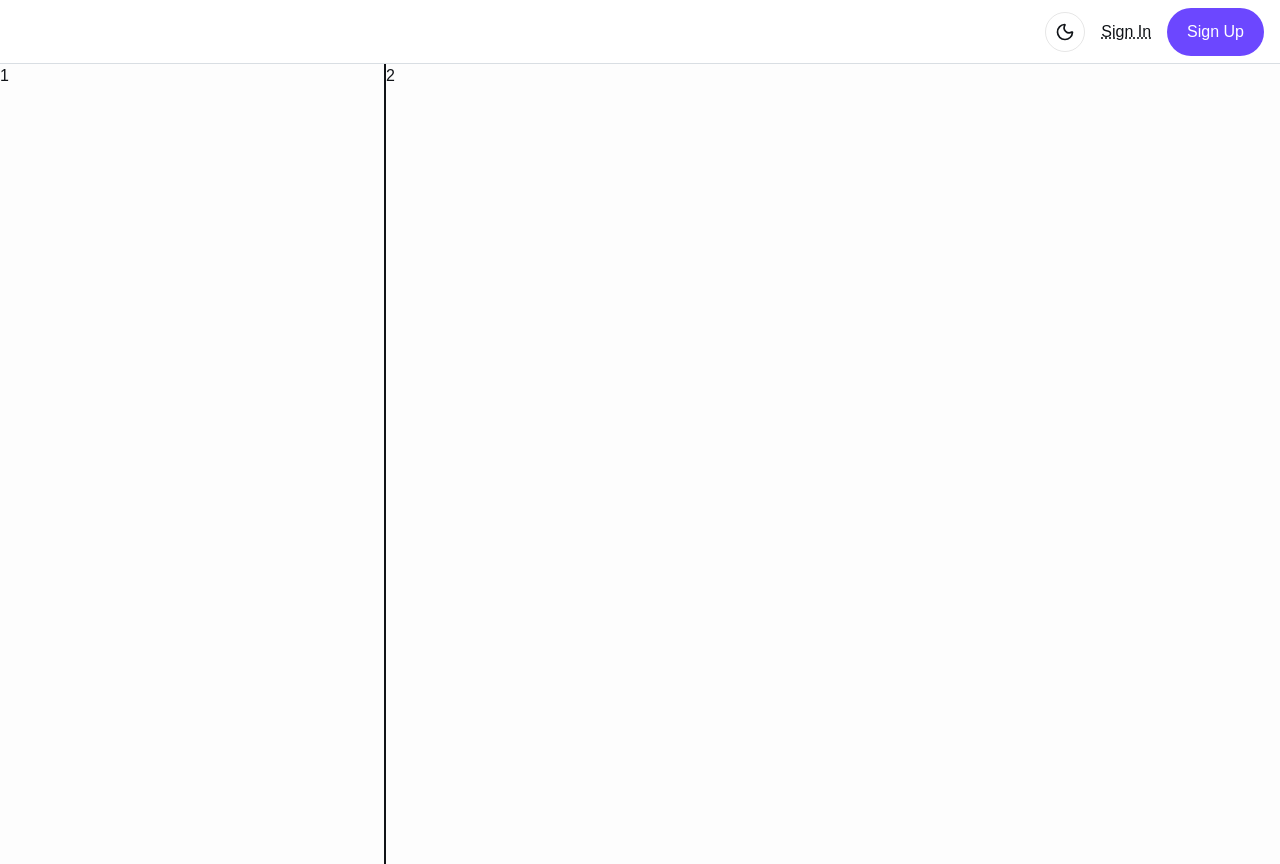
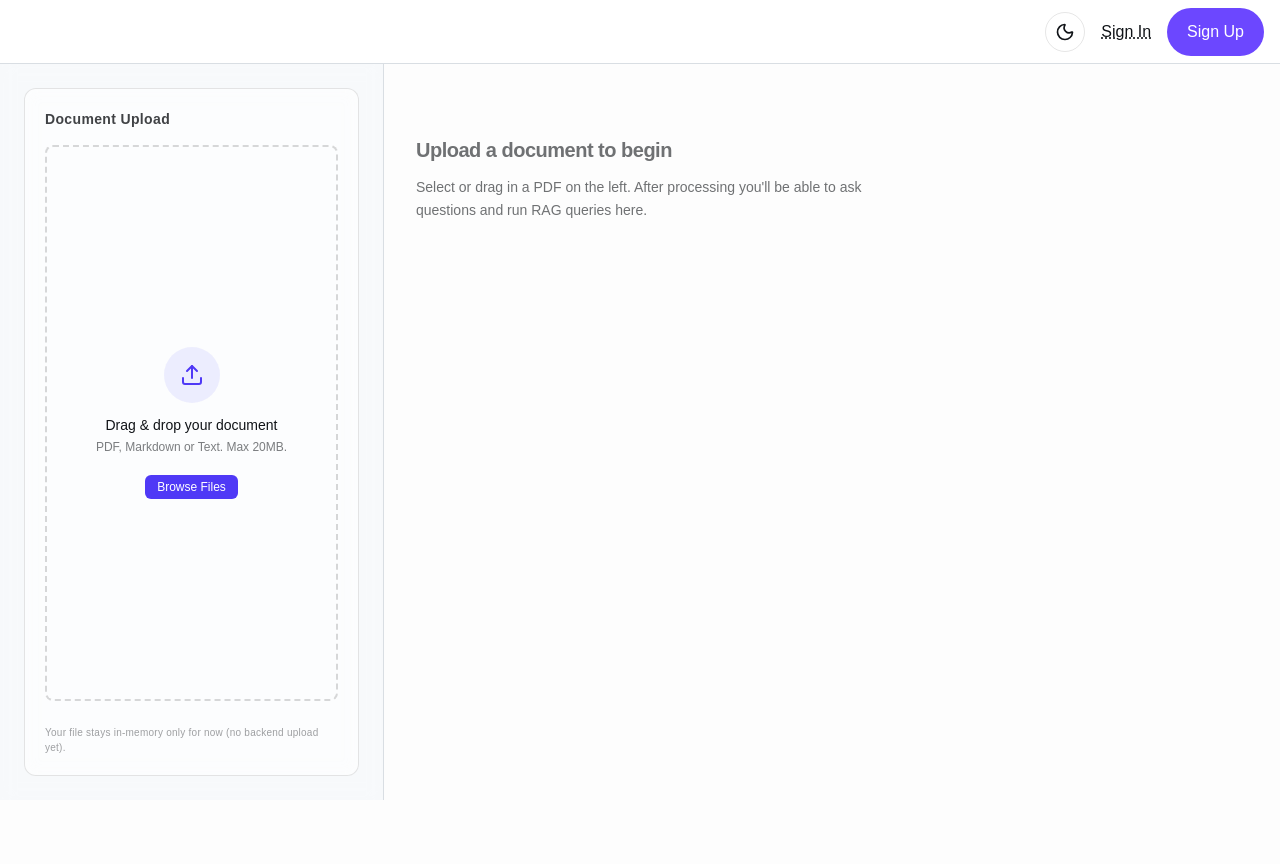
Before and after one commit to AbhinavMishra32/pdf-rag, a Next.js app: page / in a window 1280 px wide. After the commit the page ends 800 px from the top, so only its background shows below. Built offline with nearby package versions, Linux system fonts and the light colour scheme; no server answers.

Commit message:
basic in-memory file uploading

```diff
--- a/src/app/page.tsx
+++ b/src/app/page.tsx
@@ -1,12 +1,46 @@
-import Image from "next/image";
+
+"use client"
+import FileUpload from "@/components/file-upload";
+import { useState } from "react";
 
 export default function Home() {
+  const [uploadedFile, setUploadedFile] = useState<File | null>(null)
+  const handleUpload = (files: File[]) => {
+    const file = files[0]
+    setUploadedFile(file)
+    console.log('Uploaded file:', file)
+  }
+
   return (
-    <>
-    <div className="min-h-screen w-screen flex">
-      <div className="w-[30vw] min-h-screen">1</div>
-      <div className="w-[70vw] min-h-screen border-l-2">2</div>
+    <div className="min-h-[calc(100vh-4rem)] w-screen flex">
+      <aside className="w-[30vw] min-h-full p-4 xl:p-6 border-r border-[var(--border-color)] bg-[var(--surface-alt)]/50 dark:bg-[var(--surface-alt)]/40 backdrop-blur-sm flex flex-col">
+        <FileUpload
+          file={uploadedFile}
+          onFileChange={setUploadedFile}
+          onUpload={handleUpload}
+        />
+      </aside>
+      <main className="w-[70vw] min-h-full">
+        <div className="h-full p-8">
+          {!uploadedFile && (
+            <div className="mt-10 text-sm text-[var(--foreground)]/60 max-w-md leading-relaxed">
+              <h1 className="text-xl font-semibold mb-3 tracking-tight">Upload a document to begin</h1>
+              Select or drag in a PDF on the left. After processing you'll be able to ask questions and run RAG queries here.
+            </div>
+          )}
+          {uploadedFile && (
+            <div className="space-y-6">
+              <div>
+                <h1 className="text-xl font-semibold tracking-tight">Document Ready</h1>
+                <p className="text-sm text-[var(--foreground)]/60 mt-1">{uploadedFile.name}</p>
+              </div>
+              <div className="rounded-lg border border-[var(--border-color)] p-6 text-sm text-[var(--foreground)]/70 bg-[var(--surface)]/60 backdrop-blur-sm">
+                Chat / analysis UI will appear here next.
+              </div>
+            </div>
+          )}
+        </div>
+      </main>
     </div>
-    </>
   );
 }
--- /dev/null
+++ b/src/components/file-upload.tsx
@@ -0,0 +1,133 @@
+'use client'
+
+import { Upload, File, X, Loader2 } from 'lucide-react'
+import React from 'react'
+
+type Props = {
+    onUpload?: (files: File[]) => void
+    file?: File | null
+    onFileChange?: (file: File | null) => void
+    multiple?: boolean
+}
+
+const bytes = (n: number) => {
+    if (n < 1024) return n + ' B'
+    const kb = n / 1024
+    if (kb < 1024) return kb.toFixed(1) + ' KB'
+    const mb = kb / 1024
+    return mb.toFixed(2) + ' MB'
+}
+
+export default function FileUpload({ onUpload, file: externalFile, onFileChange, multiple }: Props) {
+    const [internalFile, setInternalFile] = React.useState<File | null>(externalFile || null)
+    const [dragActive, setDragActive] = React.useState(false)
+    const [uploading, setUploading] = React.useState(false)
+    const file = externalFile ?? internalFile
+
+    const setFile = (f: File | null) => {
+        if (!externalFile) setInternalFile(f)
+        onFileChange?.(f)
+    }
+
+    const handleFiles = (files: FileList | null) => {
+        if (!files || !files.length) return
+        const list = Array.from(files)
+        const pdf = list.find(f => f.type === 'application/pdf') || list[0]
+        setFile(pdf)
+    }
+
+    const onInputChange = (e: React.ChangeEvent<HTMLInputElement>) => {
+        handleFiles(e.target.files)
+    }
+
+    const onDrop = (e: React.DragEvent) => {
+        e.preventDefault()
+        e.stopPropagation()
+        setDragActive(false)
+        handleFiles(e.dataTransfer.files)
+    }
+
+    const onDrag = (e: React.DragEvent) => {
+        e.preventDefault()
+        e.stopPropagation()
+        if (e.type === 'dragenter' || e.type === 'dragover') setDragActive(true)
+        else if (e.type === 'dragleave') setDragActive(false)
+    }
+
+    const doUpload = async () => {
+        if (!file) return
+        setUploading(true)
+        if (onUpload) {
+            onUpload([file])
+        } else {
+            console.log('onUpload not provided. File:', file)
+        }
+        await new Promise(r => setTimeout(r, 200))
+        setUploading(false)
+    }
+
+    const reset = () => setFile(null)
+
+    return (
+        <div className="flex flex-col h-full">
+            <div className="flex-1 rounded-xl border border-black/10 dark:border-white/10 bg-[var(--surface)]/70 dark:bg-[var(--surface)]/60 backdrop-blur-sm p-5 flex flex-col">
+                <h2 className="text-sm font-semibold tracking-wide text-[var(--foreground)]/80 mb-4">Document Upload</h2>
+                {!file && (
+                    <label
+                        onDragEnter={onDrag}
+                        onDragOver={onDrag}
+                        onDragLeave={onDrag}
+                        onDrop={onDrop}
+                        className={`group relative flex flex-col grow items-center justify-center gap-3 rounded-lg border-2 border-dashed transition-colors cursor-pointer select-none px-4 text-center outline-none focus-visible:ring-2 focus-visible:ring-indigo-500/50 focus-visible:border-indigo-500/70 ${dragActive ? 'border-indigo-500 bg-indigo-500/5 dark:bg-indigo-400/5' : 'border-black/15 dark:border-white/15 hover:border-indigo-400/60 dark:hover:border-indigo-400/60'}`}
+                    >
+                        <input type="file" className="hidden" onChange={onInputChange} accept="application/pdf,.pdf,.txt,.md" />
+                        <div className="h-14 w-14 rounded-full bg-indigo-500/10 dark:bg-indigo-400/10 flex items-center justify-center text-indigo-600 dark:text-indigo-300 group-hover:bg-indigo-500/15 dark:group-hover:bg-indigo-400/20 transition-colors">
+                            <Upload className="h-6 w-6" />
+                        </div>
+                        <div className="space-y-1">
+                            <p className="text-sm font-medium">Drag & drop your document</p>
+                            <p className="text-xs text-[var(--foreground)]/55">PDF, Markdown or Text. Max 20MB.</p>
+                        </div>
+                        <span className="inline-block rounded-md bg-indigo-600 text-white text-xs font-medium px-3 py-1 mt-2 group-hover:bg-indigo-500">
+                            Browse Files
+                        </span>
+                    </label>
+                )}
+                                {file && (
+                    <div className="flex flex-col grow">
+                        <div className="flex items-start gap-3 rounded-md border border-black/10 dark:border-white/10 p-3 bg-[var(--surface-alt)]/60">
+                            <div className="h-10 w-10 rounded-md bg-indigo-500/15 dark:bg-indigo-400/15 flex items-center justify-center">
+                                <File className="h-5 w-5 text-indigo-600 dark:text-indigo-300" />
+                            </div>
+                            <div className="min-w-0 flex-1">
+                                <p className="text-sm font-medium truncate" title={file.name}>{file.name}</p>
+                                <p className="text-xs text-[var(--foreground)]/60">{file.type || 'Unknown'} · {bytes(file.size)}</p>
+                            </div>
+                            <button onClick={reset} aria-label="Remove file" className="p-1 rounded-md hover:bg-black/5 dark:hover:bg-white/10 transition-colors">
+                                <X className="h-4 w-4" />
+                            </button>
+                        </div>
+                        <div className="mt-auto pt-6 flex flex-col gap-3">
+                            <button
+                                onClick={doUpload}
+                                disabled={!file || uploading}
+                                className="inline-flex items-center justify-center gap-2 rounded-md bg-indigo-600 disabled:opacity-50 disabled:cursor-not-allowed text-white text-sm font-medium h-10 px-4 hover:bg-indigo-500 transition-colors"
+                            >
+                                {uploading && <Loader2 className="h-4 w-4 animate-spin" />}
+                                {uploading ? 'Uploading...' : 'Upload'}
+                            </button>
+                            <button
+                                type="button"
+                                onClick={() => setFile(null)}
+                                className="text-xs text-[var(--foreground)]/55 hover:text-[var(--foreground)]/80 self-start"
+                            >Choose another file</button>
+                        </div>
+                    </div>
+                )}
+                <div className="mt-6 text-[10px] tracking-wide text-[var(--foreground)]/40">
+                    Your file stays in-memory only for now (no backend upload yet).
+                </div>
+            </div>
+        </div>
+    )
+}
```
